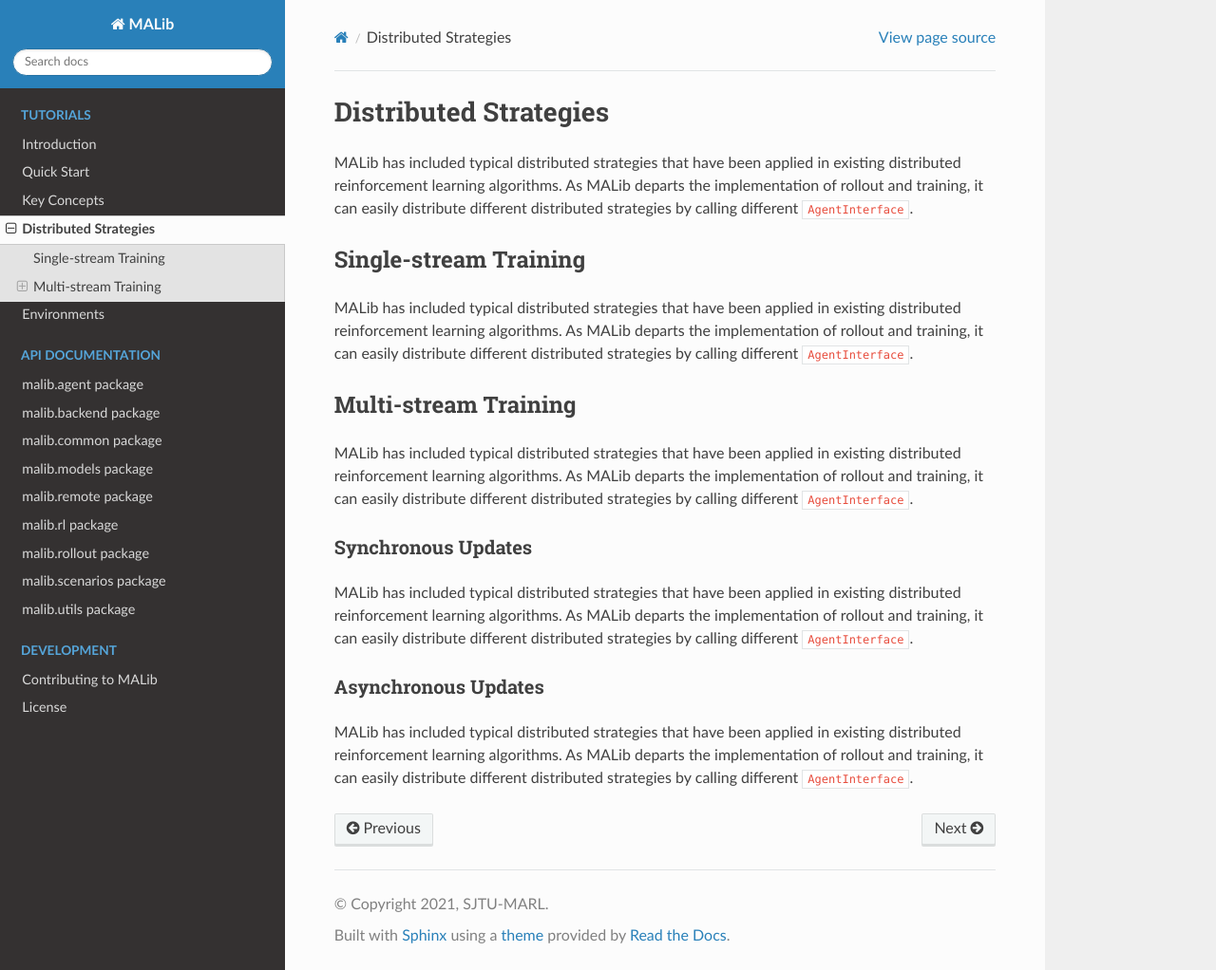
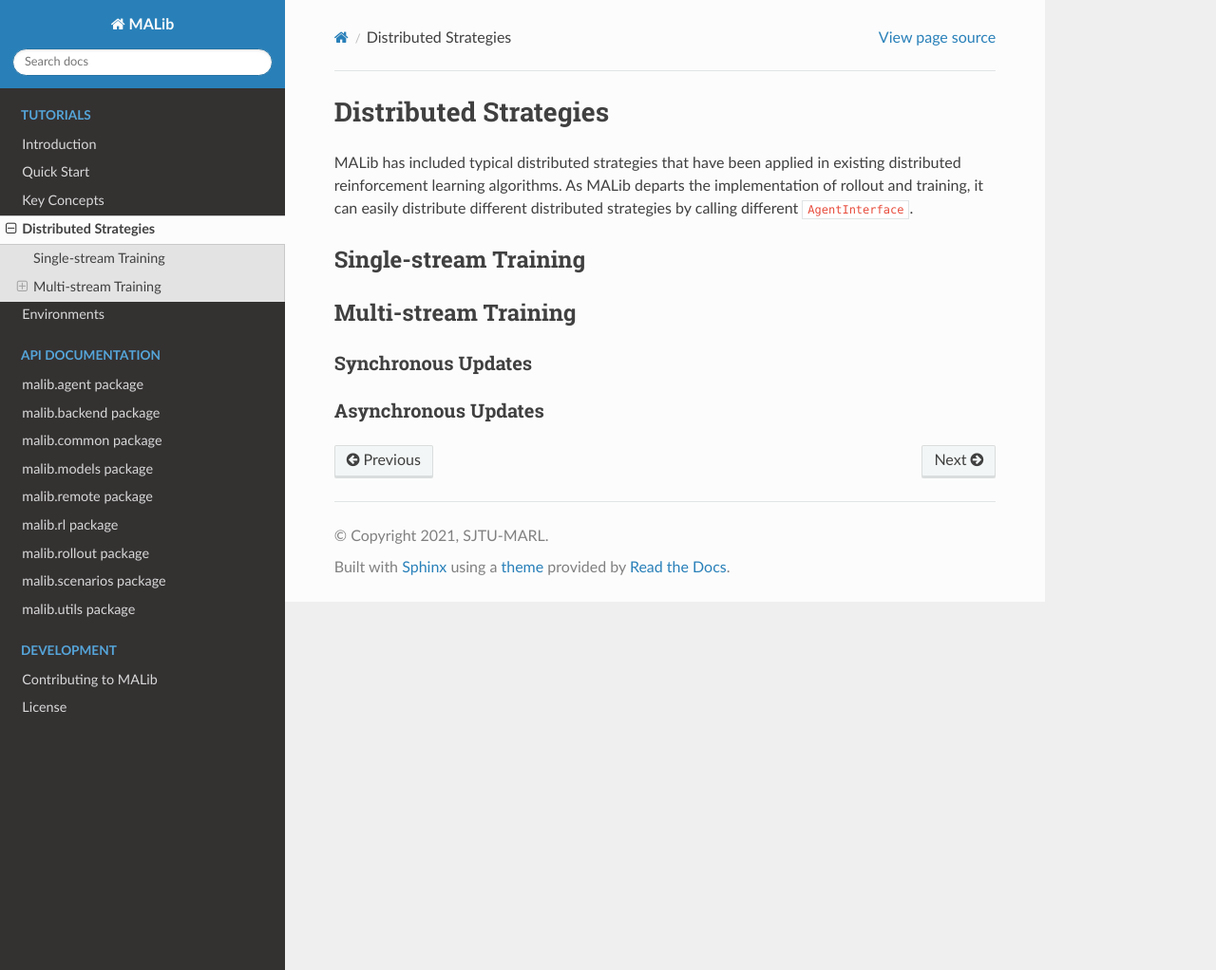
Before and after one commit to sjtu-marl/malib, a Sphinx documentation site: the page built from docs/source/distributed-strategies.rst, in a window 1280 px wide and 1022 px high. Shown: the whole window at 95% size. Built offline with Sphinx 7.4.7 and the Read the Docs theme 2.0.0, drawn with Linux system fonts in a browser that asks for light colours; pages that are not in the unit, such as notebooks, are missing from menus.

Commit message:
update docs

```diff
--- a/docs/source/distributed-strategies.rst
+++ b/docs/source/distributed-strategies.rst
@@ -9,20 +9,18 @@
 Single-stream Training
 ----------------------
 
-MALib has included typical distributed strategies that have been applied in existing distributed reinforcement learning algorithms. As MALib departs the implementation of rollout and training, it can easily distribute different distributed strategies by calling different ``AgentInterface``.
+
 
 Multi-stream Training
 ---------------------
 
-MALib has included typical distributed strategies that have been applied in existing distributed reinforcement learning algorithms. As MALib departs the implementation of rollout and training, it can easily distribute different distributed strategies by calling different ``AgentInterface``.
+
 
 Synchronous Updates
 ^^^^^^^^^^^^^^^^^^^
 
-MALib has included typical distributed strategies that have been applied in existing distributed reinforcement learning algorithms. As MALib departs the implementation of rollout and training, it can easily distribute different distributed strategies by calling different ``AgentInterface``.
+
 
 
 Asynchronous Updates
 ^^^^^^^^^^^^^^^^^^^^
-
-MALib has included typical distributed strategies that have been applied in existing distributed reinforcement learning algorithms. As MALib departs the implementation of rollout and training, it can easily distribute different distributed strategies by calling different ``AgentInterface``.
```
